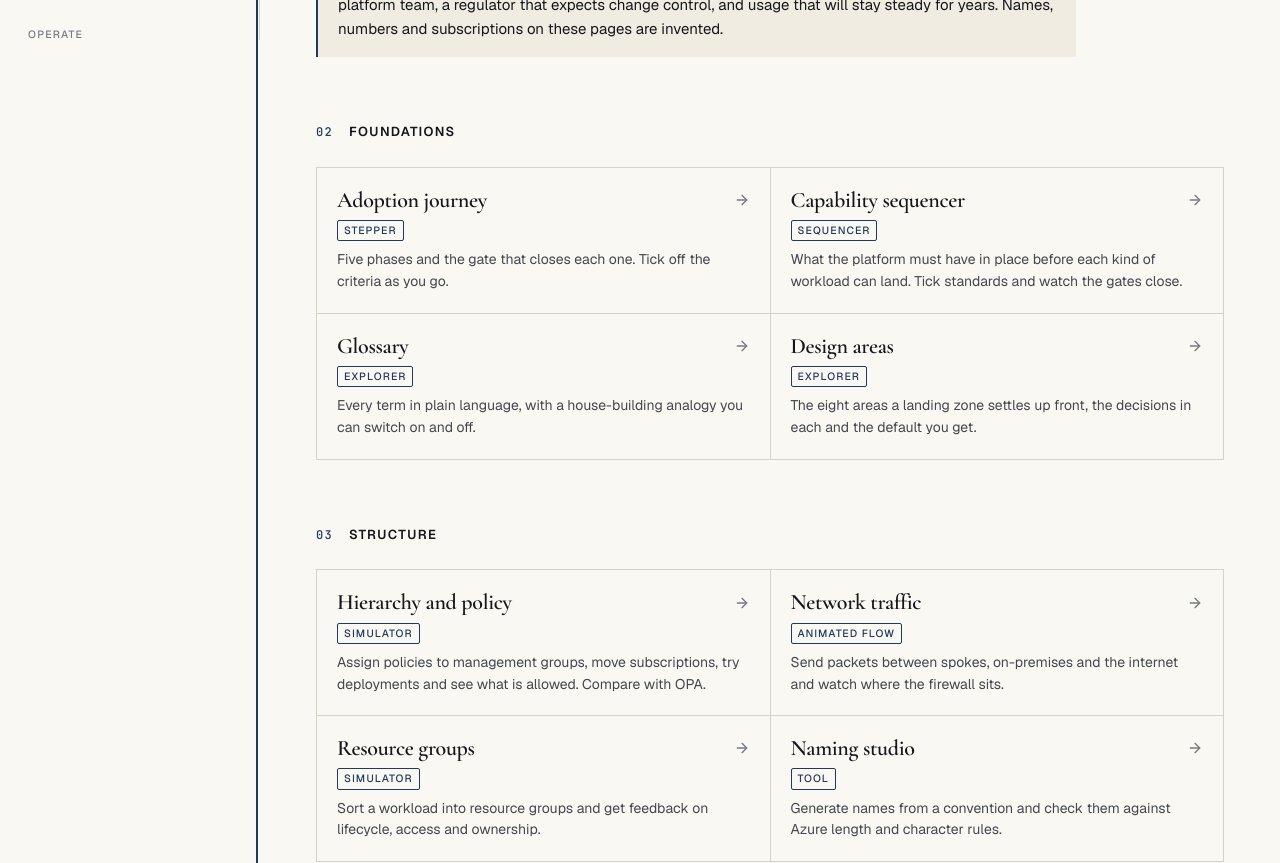
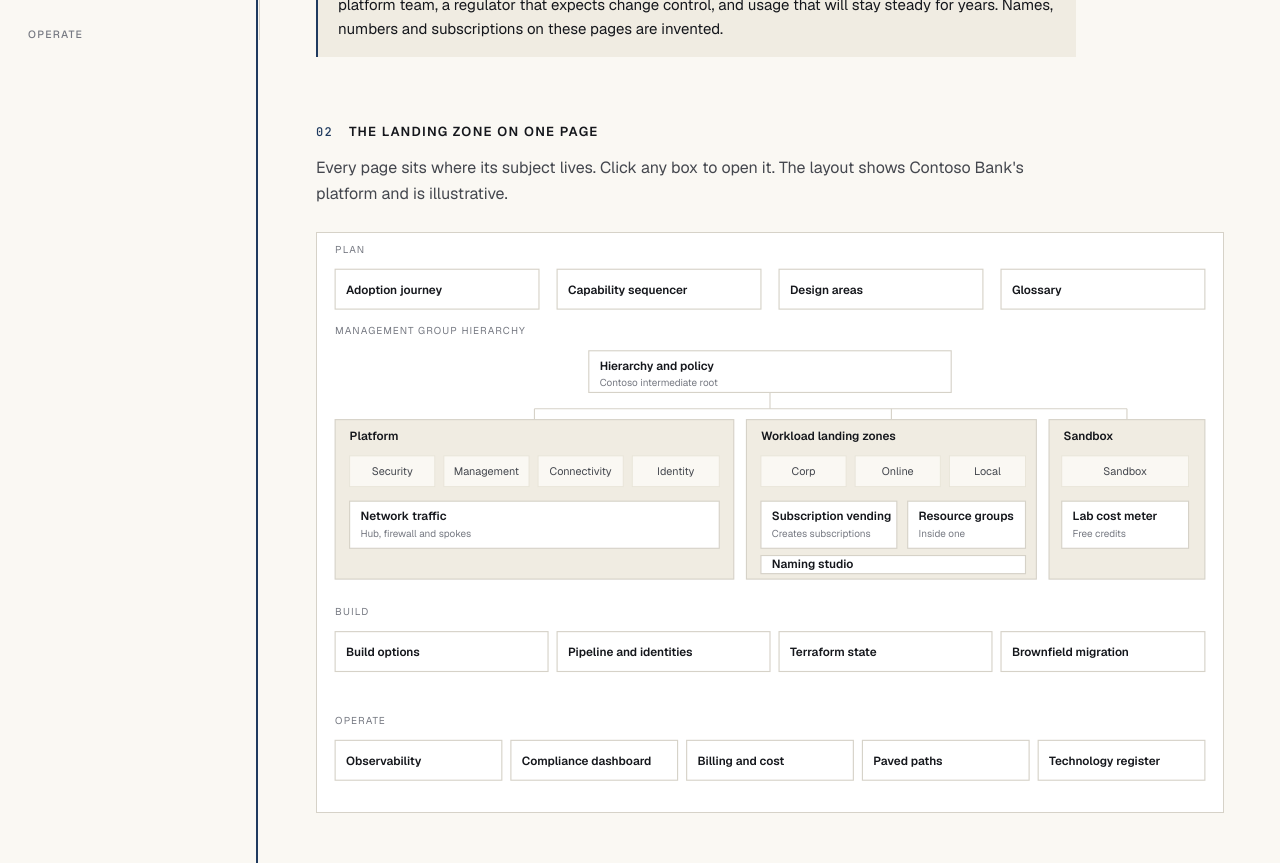
Before and after one commit to vegesriharsha/landing-zone-explorer, a React (Vite) app: page / in a window 1280 px wide. Shown: the part 760-1623 px from the top of the page. Built offline with nearby package versions, Linux system fonts and the light colour scheme.

Commit message:
Add a whole-landing-zone map to Home
Sampo-Task: T-0014
Unproven: ui-unshot

```diff
--- a/src/archetypes/Home.jsx
+++ b/src/archetypes/Home.jsx
@@ -1,6 +1,7 @@
 import { ArrowRight } from 'lucide-react';
 import { Section, Prose, Callout, Pill } from '../components/ui.jsx';
 import PageShell from '../components/PageShell.jsx';
+import LandingZoneMap from '../components/LandingZoneMap.jsx';
 import config from '../pathway.config.js';
 import { groups } from '../content/registry.js';
 
@@ -22,11 +23,19 @@ export default function Home() {
         )}
       </Section>
 
+      <Section
+        n={2}
+        title="The landing zone on one page"
+        intro="Every page sits where its subject lives. Click any box to open it. The layout shows Contoso Bank's platform and is illustrative."
+      >
+        <LandingZoneMap />
+      </Section>
+
       {groups.map((g, gi) => {
         const pages = g.pages.filter((p) => p.id !== 'home');
         if (!pages.length) return null;
         return (
-          <Section key={g.name} n={gi + 2} title={g.name}>
+          <Section key={g.name} n={gi + 3} title={g.name}>
             <ul className="grid gap-px border border-rule bg-rule sm:grid-cols-2">
               {pages.map((p) => (
                 <li key={p.id} className="bg-paper">
--- /dev/null
+++ b/src/components/LandingZoneMap.jsx
@@ -0,0 +1,82 @@
+import { boxes, chips, frames, bands, mapSize } from '../content/zone-map.js';
+import { pageById } from '../content/registry.js';
+
+// Hand-built SVG, tokens only. Each box is a hash link to its page; hover and keyboard
+// focus outline it in navy. Nothing animates.
+export default function LandingZoneMap() {
+  const root = boxes.find((b) => b.page === 'policy-simulator');
+  const rx = root.x + root.w / 2;
+  const ry = root.y + root.h;
+  const busY = ry + 18;
+  const centres = frames.map(([x, , w]) => x + w / 2);
+  return (
+    <div className="overflow-x-auto border border-rule bg-surface">
+      <svg
+        viewBox={`0 0 ${mapSize.w} ${mapSize.h}`}
+        className="block min-w-[760px] w-full"
+        role="group"
+        aria-label="Map of the landing zone: every page placed where its subject sits"
+        fontFamily="var(--font-sans, Geist, system-ui, sans-serif)"
+      >
+        {bands.map((b) => (
+          <text key={b.label} x={20} y={b.y} fontSize="11" letterSpacing="1.2" fill="var(--subtle)" style={{ textTransform: 'uppercase' }}>
+            {b.label}
+          </text>
+        ))}
+
+        <g fill="none" stroke="var(--rule)" strokeWidth="1.25">
+          <path d={`M${rx} ${ry}V${busY}`} />
+          <path d={`M${centres[0]} ${busY}H${centres[centres.length - 1]}`} />
+          {frames.map(([x, y, w], i) => (
+            <path key={x} d={`M${centres[i]} ${busY}V${y}`} />
+          ))}
+        </g>
+
+        {frames.map(([x, y, w, h, title]) => (
+          <g key={title}>
+            <rect x={x} y={y} width={w} height={h} fill="var(--callout)" stroke="var(--rule)" strokeWidth="1.25" />
+            <text x={x + 16} y={y + 22} fontSize="13" fontWeight="600" fill="var(--ink)">
+              {title}
+            </text>
+          </g>
+        ))}
+
+        {chips.map((c) => (
+          <g key={c.label}>
+            <rect x={c.x} y={c.y} width={c.w} height={c.h} fill="var(--paper)" stroke="var(--faint)" strokeWidth="1" />
+            <text x={c.x + c.w / 2} y={c.y + c.h / 2 + 4} fontSize="12" textAnchor="middle" fill="var(--muted)">
+              {c.label}
+            </text>
+          </g>
+        ))}
+
+        {boxes.map((b) => {
+          const p = pageById[b.page];
+          const small = b.h < 30;
+          return (
+            <a key={b.page} href={`#${b.page}`} className="group">
+              <title>{`${p.title}: ${p.blurb}`}</title>
+              <rect
+                x={b.x}
+                y={b.y}
+                width={b.w}
+                height={b.h}
+                fill="var(--surface)"
+                strokeWidth="1.25"
+                className="stroke-rule group-hover:stroke-navy group-focus-visible:stroke-navy"
+              />
+              <text x={b.x + 12} y={b.y + (small ? 14 : b.hint ? 21 : 27)} fontSize="13" fontWeight="600" fill="var(--ink)">
+                {p.title}
+              </text>
+              {b.hint && !small && (
+                <text x={b.x + 12} y={b.y + 39} fontSize="11" fill="var(--subtle)">
+                  {b.hint}
+                </text>
+              )}
+            </a>
+          );
+        })}
+      </svg>
+    </div>
+  );
+}
--- /dev/null
+++ b/src/content/zone-map.js
@@ -0,0 +1,58 @@
+// Layout data for the Home map. Labels for linked boxes come from the page registry, so
+// only page ids and positions live here; each page appears once. Coordinates are in the
+// viewBox below. `page` is checked by scripts/check-content.mjs against the real page ids.
+export const mapSize = { w: 1000, h: 640 };
+
+// Boxes that open a page. `hint` is a second line saying where the page's subject sits.
+export const boxes = [
+  // Plan
+  { page: 'journey', x: 20, y: 40, w: 225, h: 44 },
+  { page: 'sequencer', x: 265, y: 40, w: 225, h: 44 },
+  { page: 'design-areas', x: 510, y: 40, w: 225, h: 44 },
+  { page: 'glossary', x: 755, y: 40, w: 225, h: 44 },
+  // Management group hierarchy: the simulator owns the tree, the rest hang off it.
+  { page: 'policy-simulator', x: 300, y: 130, w: 400, h: 46, hint: 'Contoso intermediate root' },
+  { page: 'network-flow', x: 36, y: 296, w: 408, h: 52, hint: 'Hub, firewall and spokes' },
+  { page: 'vending', x: 490, y: 296, w: 150, h: 52, hint: 'Creates subscriptions' },
+  { page: 'resource-groups', x: 652, y: 296, w: 130, h: 52, hint: 'Inside one' },
+  { page: 'naming', x: 490, y: 356, w: 292, h: 20, hint: '' },
+  { page: 'lab-cost', x: 822, y: 296, w: 140, h: 52, hint: 'Free credits' },
+  // Build
+  { page: 'build-options', x: 20, y: 440, w: 235, h: 44 },
+  { page: 'pipeline', x: 265, y: 440, w: 235, h: 44 },
+  { page: 'state-backends', x: 510, y: 440, w: 235, h: 44 },
+  { page: 'brownfield', x: 755, y: 440, w: 225, h: 44 },
+  // Operate
+  { page: 'observability', x: 20, y: 560, w: 184, h: 44 },
+  { page: 'guardrails', x: 214, y: 560, w: 184, h: 44 },
+  { page: 'billing', x: 408, y: 560, w: 184, h: 44 },
+  { page: 'paved-paths', x: 602, y: 560, w: 184, h: 44 },
+  { page: 'register', x: 796, y: 560, w: 184, h: 44 },
+];
+
+// Management groups drawn as plain labels (they are the subject of the hierarchy page).
+export const chips = [
+  { label: 'Security', x: 36, y: 246, w: 94, h: 34 },
+  { label: 'Management', x: 140, y: 246, w: 94, h: 34 },
+  { label: 'Connectivity', x: 244, y: 246, w: 94, h: 34 },
+  { label: 'Identity', x: 348, y: 246, w: 96, h: 34 },
+  { label: 'Corp', x: 490, y: 246, w: 94, h: 34 },
+  { label: 'Online', x: 594, y: 246, w: 94, h: 34 },
+  { label: 'Local', x: 698, y: 246, w: 84, h: 34 },
+  { label: 'Sandbox', x: 822, y: 246, w: 140, h: 34 },
+];
+
+// Frames group the boxes: [x, y, w, h, title]. The intermediate root connects to each.
+export const frames = [
+  [20, 206, 440, 176, 'Platform'],
+  [474, 206, 320, 176, 'Workload landing zones'],
+  [808, 206, 172, 176, 'Sandbox'],
+];
+
+// Row captions: y of the rule and its label.
+export const bands = [
+  { y: 22, label: 'Plan' },
+  { y: 112, label: 'Management group hierarchy' },
+  { y: 422, label: 'Build' },
+  { y: 542, label: 'Operate' },
+];
```
Also changed, not shown: 1 other file (tests, documents, lock files or other folders).
